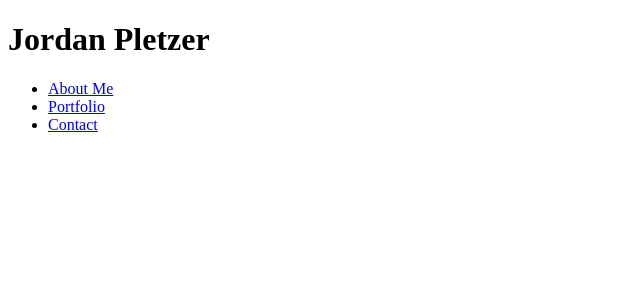
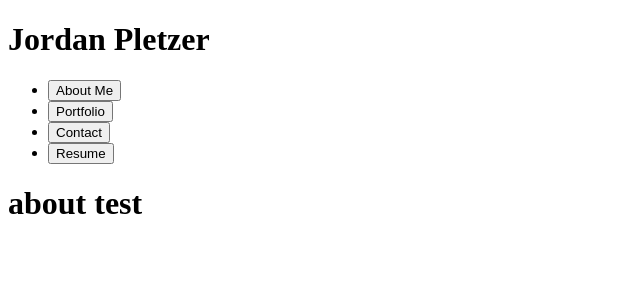
Before and after one commit to pletzjd/React-Portfolio, a React (Create React App) app in the folder portfolio/: page / in a window 1280 px wide. Shown: the top 300 px of the page, without its empty margins (0-640 px from the left). Built offline with nearby package versions, Linux system fonts and the light colour scheme.

Commit message:
Nav now changes between different components when clicking the nav button. Added placeholder files for different sections.

```diff
--- a/portfolio/src/App.js
+++ b/portfolio/src/App.js
@@ -1,8 +1,24 @@
-import React from 'react';
+import React , {useState} from "react";
 import Header from './components/header';
+import About from './components/about';
+import Portfolio from './components/portfolio';
+import Contact from './components/contact';
+import Resume from './components/resume';
 
 function App() {
-  return <Header />;
+  const [active, setActive] = useState('about')
+  return (
+    <div>
+      <div><Header setActive = {setActive}/></div>
+      <div>
+        {active === 'about' && <About />}
+        {active === 'portfolio' && <Portfolio />}
+        {active === 'contact' && <Contact />}
+        {active === 'resume' && <Resume />}
+      </div>
+    </div>
+
+  );
 }
 
 export default App;
--- /dev/null
+++ b/portfolio/src/components/about.js
@@ -0,0 +1,9 @@
+import React from "react";
+
+function About() {
+	return (
+        <h1>about test</h1>
+	);
+}
+
+export default About;
--- /dev/null
+++ b/portfolio/src/components/contact.js
@@ -0,0 +1,9 @@
+import React from "react";
+
+function Contact() {
+	return (
+        <h1>contact test</h1>
+	);
+}
+
+export default Contact;
--- a/portfolio/src/components/header.js
+++ b/portfolio/src/components/header.js
@@ -1,11 +1,11 @@
-import React from "react";
 import Nav from "./nav";
 
-function Header() {
+function Header(props) {
+
 	return (
 		<div>
 			<h1> Jordan Pletzer</h1>
-			<Nav />
+			<Nav setActive = {props.setActive}/>
 		</div>
 	);
 }
--- a/portfolio/src/components/nav.js
+++ b/portfolio/src/components/nav.js
@@ -1,16 +1,19 @@
 import React from "react";
 
-function Nav() {
+function Nav(props) {
 	return (
 		<ul class="flex-row flex ">
 			<li>
-				<a href="#placeholder"> About Me</a>
+				<button onClick={() => props.setActive('about')}> About Me</button>
 			</li>
 			<li>
-				<a href="#placeholder"> Portfolio</a>
+				<button onClick={() => props.setActive('portfolio')}> Portfolio</button>
 			</li>
 			<li>
-				<a href="#placeholder"> Contact</a>
+				<button onClick={() => props.setActive('contact')}> Contact</button>
+			</li>
+			<li>
+				<button onClick={() => props.setActive('resume')}> Resume</button>
 			</li>
 		</ul>
 	);
--- /dev/null
+++ b/portfolio/src/components/portfolio.js
@@ -0,0 +1,9 @@
+import React from "react";
+
+function Portfolio() {
+	return (
+        <h1>portfolio test</h1>
+	);
+}
+
+export default Portfolio;
--- /dev/null
+++ b/portfolio/src/components/resume.js
@@ -0,0 +1,9 @@
+import React from "react";
+
+function Resume() {
+	return (
+        <h1>resume test</h1>
+	);
+}
+
+export default Resume;
```
